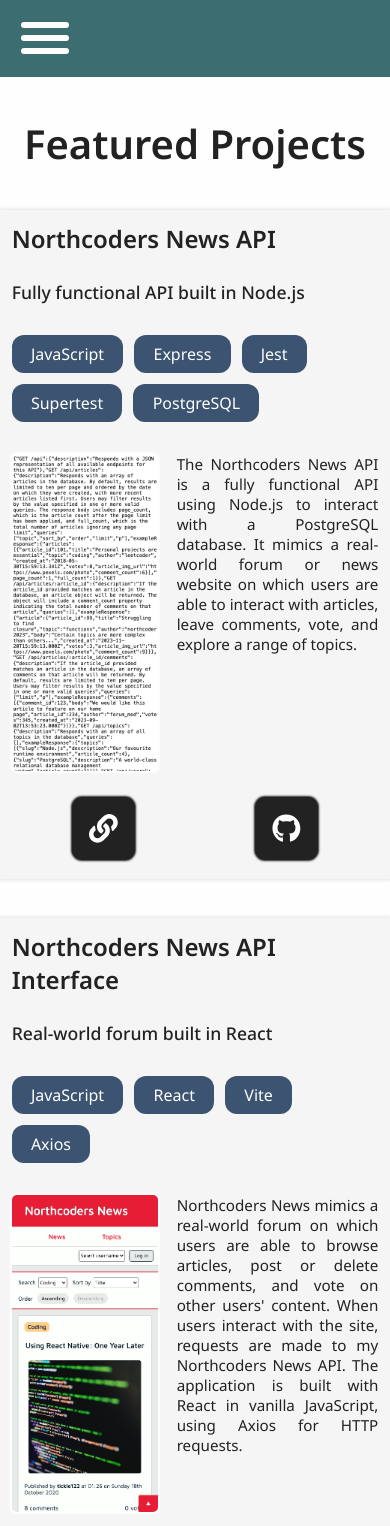
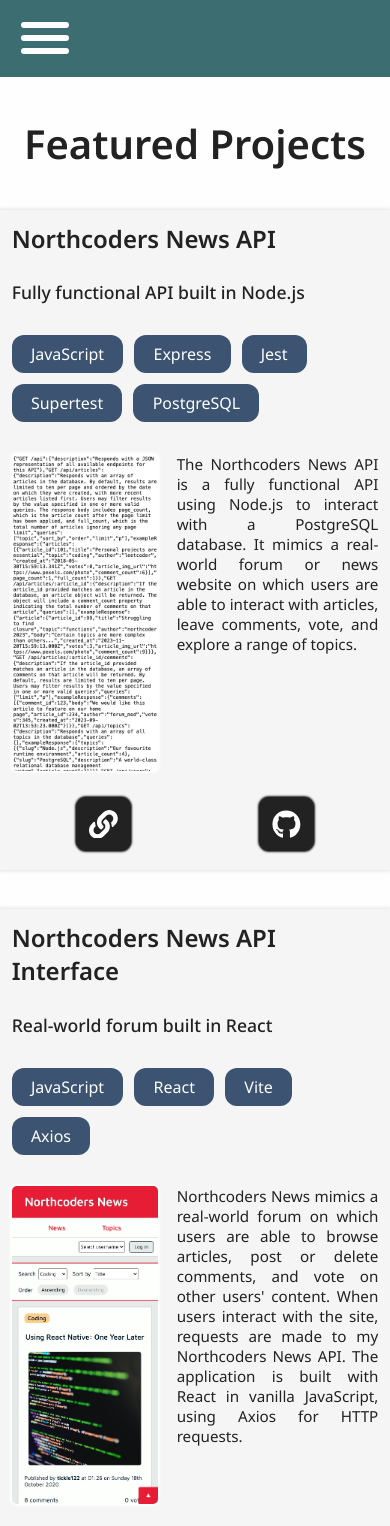
Before and after one commit to gcpearse/portfolio, a React (Vite) app: page /projects in a window 390 px wide. Shown: the top 1526 px of the page. Built offline with nearby package versions, Linux system fonts and the light colour scheme.

Commit message:
makes link icons slightly smaller on mobile

```diff
--- a/src/App.css
+++ b/src/App.css
@@ -401,7 +401,7 @@
     justify-content: center;
     align-items: center;
     border-radius: 10px;
-    padding: 0.6em;
+    padding: 0.45em;
     background: #222222;
     font-size: 1.8rem;
     color: #FEFEFE;
```
